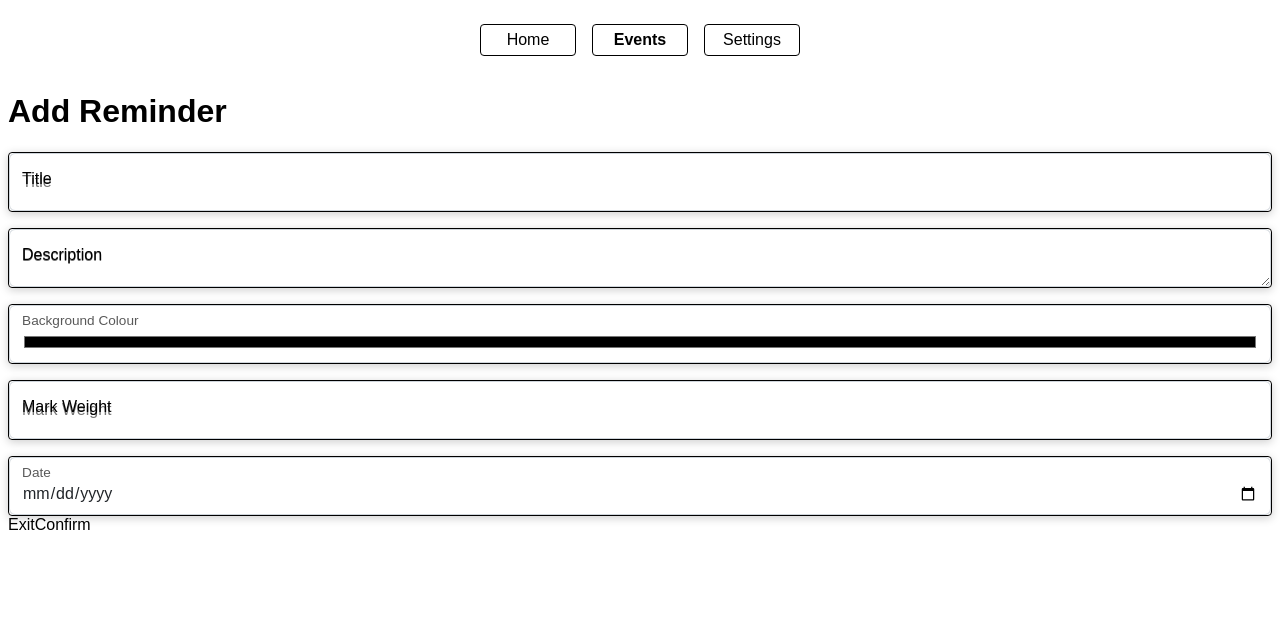
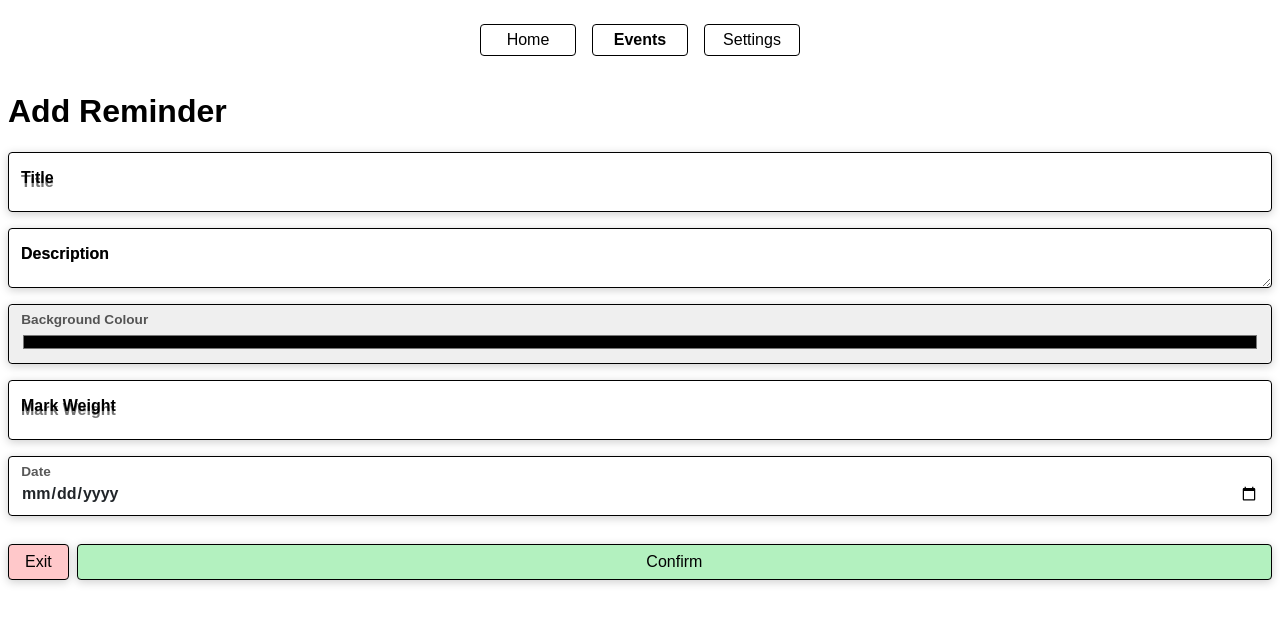
Before and after one commit to Misha-H/reminders, a React (Vite) app: page /events in a window 1280 px wide. Shown: the top 624 px of the page. Built offline with nearby package versions, Linux system fonts and the light colour scheme.

Commit message:
Co-authored-by: fatherbrennan <fatherbrennan@users.noreply.github.com>

```diff
--- a/src/assets/index.css
+++ b/src/assets/index.css
@@ -16,6 +16,9 @@ body {
   --secondary-background-color: #f9f9f9;
   --primary-text-color: #1e1e1e;
   --shadow: 0 2px 10px rgba(0, 0, 0, 0.2);
+
+  --color-red: #ffc8ca;
+  --color-green: #b3f1bf;
 }
 
 * {
@@ -33,6 +36,17 @@ body {
 .app > h1 {
   text-align: center;
   color: white;
+}
+
+/*
+ * Theme
+ */
+.bg-red {
+  background-color: var(--color-red);
+}
+
+.bg-green {
+  background-color: var(--color-green);
 }
 
 /*
@@ -180,6 +194,7 @@ h3 {
 }
 
 .accordion-trigger {
+  font-weight: bold;
   cursor: pointer;
   display: flex;
   align-items: center;
@@ -268,6 +283,30 @@ h3 {
 }
 
 /**
+ * Events Page
+ */
+.events-page > .actions {
+  display: flex;
+  justify-content: space-between;
+  width: 100%;
+  margin-top: 1.75rem;
+}
+
+.events-page > .actions > button {
+  border-radius: 0.25rem;
+  padding: 0.5rem 1rem;
+  border: 0.015rem solid black;
+  box-shadow: var(--shadow);
+  text-align: center;
+  margin-right: 0.5rem;
+}
+
+.events-page > .actions > button:last-child {
+  flex-grow: 1;
+  margin-right: 0;
+}
+
+/**
  * Card
  */
 .card {
@@ -286,35 +325,13 @@ h3 {
  * Floating Label
  */
 
-/* .form-floating {
-  position: relative;
-}
-
-.form-floating > label {
-  position: absolute;
-  top: 0;
-  left: 0;
-  width: 100%;
-  height: 100%;
-  padding: 1rem 0.75rem;
-  overflow: hidden;
-  text-align: start;
-  text-overflow: ellipsis;
-  white-space: nowrap;
-  pointer-events: none;
-  border: 1px solid transparent;
-  transform-origin: 0 0;
-  transition: opacity 0.1s ease-in-out, transform 0.1s ease-in-out;
-} */
-
-/* TESTTTTTTTTTTTTTTTTTT */
-
 .form-floating {
   position: relative;
 }
 
 .form-floating > .form-control:focus,
 .form-floating > .form-control:not(:placeholder-shown) {
+  font-weight: bold;
   padding-top: 1.625rem;
   padding-bottom: 0.625rem;
 }
@@ -322,30 +339,22 @@ h3 {
 .form-floating > .form-control {
   padding: 1rem 0.75rem;
   height: calc(3.5rem + 2px);
-  line-height: 1.25;
+  min-height: calc(3.5rem + 2px);
 }
 
 .form-control:focus {
   color: #212529;
-  background-color: #fff;
-  border-color: #86b7fe;
   outline: 0;
-  box-shadow: 0 0 0 0.25rem rgba(13, 110, 253, 0.25);
 }
 
 .form-control {
   display: block;
   width: 100%;
+  font-weight: bold;
   padding: 0.375rem 0.75rem;
   font-size: 1rem;
-  font-weight: 400;
-  line-height: 1.5;
   color: #212529;
-  background-color: #fff;
-  background-clip: padding-box;
-  border: 1px solid #ced4da;
-  -webkit-appearance: none;
-  appearance: none;
+  border: 0;
   margin: 0;
   resize: vertical;
   font-family: inherit;
@@ -355,23 +364,18 @@ h3 {
 
 .form-floating > .form-control:focus ~ label,
 .form-floating > .form-control:not(:placeholder-shown) ~ label {
+  font-weight: bold;
   opacity: 0.65;
   transform: scale(0.85) translateY(-0.5rem) translateX(0.15rem);
 }
 
 .form-floating > label {
+  font-weight: bold;
+  padding: 1rem 0.75rem;
   position: absolute;
   top: 0;
   left: 0;
-  width: 100%;
-  height: 100%;
-  padding: 1rem 0.75rem;
   overflow: hidden;
-  text-align: start;
-  text-overflow: ellipsis;
-  white-space: nowrap;
-  pointer-events: none;
-  border: 1px solid transparent;
   transform-origin: 0 0;
   transition: opacity 0.1s ease-in-out, transform 0.1s ease-in-out;
 }
--- /dev/null
+++ b/src/components/Accordion/index.tsx
@@ -0,0 +1,34 @@
+import * as Accordion from '@radix-ui/react-accordion';
+
+import ChevronDown from './ChevronDown';
+
+import type { PropsWithChildren, ReactElement } from 'react';
+
+interface AccordianProps extends PropsWithChildren {
+  content: Array<ReactElement>;
+}
+
+export default function (props: AccordianProps) {
+  const { content, children } = props;
+  const hasContent = content.length > 0;
+
+  return (
+    <Accordion.Root type='single' className='accordion-root' collapsible>
+      <Accordion.Item value='item-1' className='accordion-item'>
+        <Accordion.Header className='accordion-header'>
+          <Accordion.Trigger className='accordion-trigger'>
+            <div>
+              {hasContent && <ChevronDown className='accordion-chevron' />}
+            </div>
+            {children}
+          </Accordion.Trigger>
+        </Accordion.Header>
+        {hasContent && (
+          <Accordion.Content className='accordion-content'>
+            {props.content.map((contentItem) => contentItem)}
+          </Accordion.Content>
+        )}
+      </Accordion.Item>
+    </Accordion.Root>
+  );
+}
--- a/src/components/Card/index.tsx
+++ b/src/components/Card/index.tsx
@@ -1,10 +1,10 @@
 import type { PropsWithChildren } from 'react';
 
-interface CardProps {
+interface CardProps extends PropsWithChildren {
   // title: string;
 }
 
-export default function (props: CardProps & PropsWithChildren) {
+export default function (props: CardProps) {
   return (
     <div className='card'>
       {/* <h2>{props.title}</h2> */}
--- a/src/components/Task/index.tsx
+++ b/src/components/Task/index.tsx
@@ -1,7 +1,4 @@
-import * as Accordion from '@radix-ui/react-accordion';
-
-import { Subtask } from '../../components';
-import ChevronDown from './ChevronDown';
+import { Subtask, Accordion } from '../../components';
 
 import type { Task } from '../../data';
 
@@ -11,7 +8,6 @@ interface Props {
 
 export default function (props: Props) {
   const { created_at, description, subtasks } = props.task;
-  const hasSubtasks = subtasks.length > 0;
 
   /**
    * Format a timestamp into an Australian standard date.
@@ -28,27 +24,15 @@ export default function (props: Props) {
   };
 
   return (
-    <Accordion.Root type='single' className='accordion-root' collapsible>
-      <Accordion.Item value='item-1' className='accordion-item'>
-        <Accordion.Header className='accordion-header'>
-          <Accordion.Trigger className='accordion-trigger'>
-            <div>
-              {hasSubtasks && <ChevronDown className='accordion-chevron' />}
-            </div>
-            <div className='subtask'>
-              <span className='description'>{description}</span>
-              <span className='date'>{formatDate(created_at)}</span>
-            </div>
-          </Accordion.Trigger>
-        </Accordion.Header>
-        {hasSubtasks && (
-          <Accordion.Content className='accordion-content'>
-            {subtasks.map((subtask) => (
-              <Subtask key={subtask.id} subtask={subtask} />
-            ))}
-          </Accordion.Content>
-        )}
-      </Accordion.Item>
-    </Accordion.Root>
+    <Accordion
+      content={subtasks.map((subtask) => (
+        <Subtask key={subtask.id} subtask={subtask} />
+      ))}
+    >
+      <div className='subtask'>
+        <span className='description'>{description}</span>
+        <span className='date'>{formatDate(created_at)}</span>
+      </div>
+    </Accordion>
   );
 }
--- a/src/components/index.ts
+++ b/src/components/index.ts
@@ -5,5 +5,6 @@ import TaskGroup from './TaskGroup';
 import Navbar from './Navbar';
 import Header from './Header';
 import Card from './Card';
+import Accordion from './Accordion';
 
-export { Searchbar, Subtask, Task, TaskGroup, Navbar, Header, Card };
+export { Searchbar, Subtask, Task, TaskGroup, Navbar, Header, Card, Accordion };
--- a/src/pages/Events/index.tsx
+++ b/src/pages/Events/index.tsx
@@ -2,44 +2,44 @@ import { Header, Card } from '../../components';
 
 export default function () {
   const fields = [
-    { title: 'Title', type: 'text' },
-    { title: 'Description', type: 'textarea' },
-    { title: 'Background Colour', type: 'color' },
-    { title: 'Mark Weight', type: 'number' },
-    { title: 'Date', type: 'date' },
+    { id: 'title', label: 'Title', type: 'text' },
+    { id: 'description', label: 'Description', type: 'textarea' },
+    { id: 'background-colour', label: 'Background Colour', type: 'color' },
+    { id: 'mark-weight', label: 'Mark Weight', type: 'number' },
+    { id: 'date', label: 'Date', type: 'date' },
   ];
 
   return (
-    <>
+    <div className='events-page'>
       <Header title='Add Reminder' />
 
       {fields.map((field) => (
-        <Card key={field.title}>
+        <Card key={field.label}>
           <div className='form-floating'>
             {field.type === 'textarea' ? (
               <textarea
-                id={field.title}
+                id={field.id}
                 className='form-control'
-                placeholder={field.title}
+                placeholder={field.label}
               ></textarea>
             ) : (
               <input
-                id={field.title}
+                id={field.id}
                 type={field.type}
                 className='form-control'
-                placeholder={field.title}
+                placeholder={field.label}
               />
             )}
-            <label htmlFor={field.title}>{field.title}</label>
+            <label htmlFor={field.id}>{field.label}</label>
           </div>
         </Card>
       ))}
 
-      <div>
-        <button>Exit</button>
-        <button>Confirm</button>
+      <div className='actions'>
+        <button className='bg-red'>Exit</button>
+        <button className='bg-green'>Confirm</button>
       </div>
-    </>
+    </div>
   );
 }
 
--- a/src/pages/Settings/index.tsx
+++ b/src/pages/Settings/index.tsx
@@ -1,9 +1,35 @@
-import { Header } from '../../components';
+import { Header, Accordion } from '../../components';
 
 export default function () {
+  const groups = [
+    {
+      id: 'theme',
+      label: 'Theme',
+      fields: [{ id: 'background', label: 'Background' }],
+    },
+    {
+      id: 'theme',
+      label: 'Theme',
+      fields: [
+        { id: 'font', label: 'Font' },
+        { id: 'text-size', label: 'Text Size' },
+      ],
+    },
+  ];
+
   return (
-    <>
+    <div className='settings-page'>
       <Header title='Settings' />
-    </>
+
+      {groups.map((group) => (
+        <Accordion
+          content={group.fields.map((field) => (
+            <div>{field.label}</div>
+          ))}
+        >
+          <h3>{group.label}</h3>
+        </Accordion>
+      ))}
+    </div>
   );
 }
```
Also changed, not shown: src/components/Accordion/ChevronDown.tsx (renamed from src/components/Task/ChevronDown.tsx), 1 other file (tests, documents, lock files or other folders).
